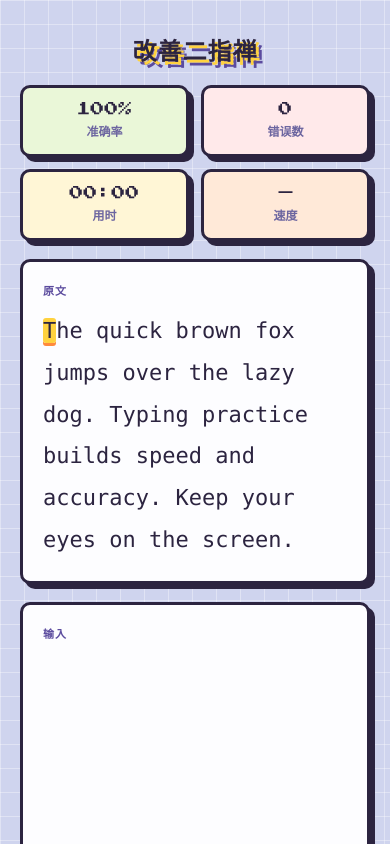
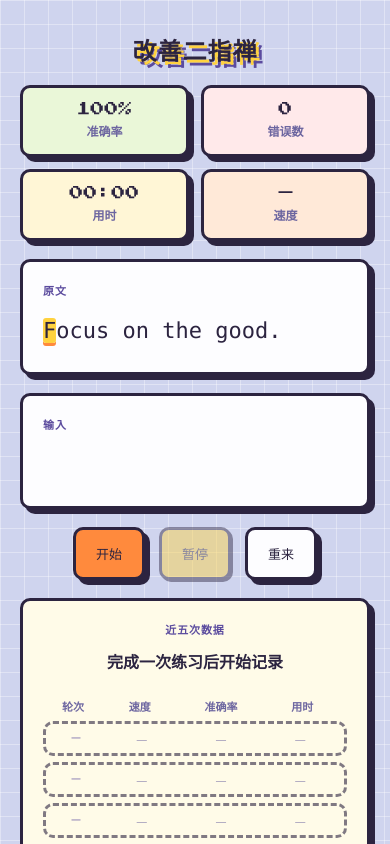
Before and after one commit to SmartJone/Carmen--, a React (Vite) app: page / in a window 390 px wide. Shown: the top 844 px of the page. Built offline with nearby package versions, Linux system fonts and the light colour scheme.

Commit message:
近五次成绩、随机中英文段落、修复中文输入法卡顿、放大按钮字号

```diff
--- a/src/App.tsx
+++ b/src/App.tsx
@@ -4,13 +4,14 @@ import { InputArea } from './components/InputArea'
 import { VirtualKeyboard } from './components/VirtualKeyboard'
 import { StatsBar } from './components/StatsBar'
 import { Controls } from './components/Controls'
-import { ResultCard } from './components/ResultCard'
-import { SAMPLE_TEXT } from './data/texts'
+import { ResultCard, type RunRecord } from './components/ResultCard'
+import { getRandomText } from './data/texts'
 import { useTypingEngine } from './hooks/useTypingEngine'
 import { useMediaQuery } from './hooks/useMediaQuery'
 
 function App() {
-  const engine = useTypingEngine(SAMPLE_TEXT)
+  const [currentText, setCurrentText] = useState(getRandomText)
+  const engine = useTypingEngine(currentText)
   const inputRef = useRef<HTMLTextAreaElement | null>(null)
   const wide = useMediaQuery('(min-width: 1180px)')
 
@@ -29,19 +30,40 @@ function App() {
     const ro = new ResizeObserver(update)
     ro.observe(el)
     return () => ro.disconnect()
-  }, [])
+  }, [currentText])
 
   const handleStart = () => {
     engine.start()
   }
 
   const handleReset = () => {
+    setCurrentText(getRandomText())
     engine.reset()
   }
 
+  const [history, setHistory] = useState<RunRecord[]>([])
+  const runCountRef = useRef(0)
+  const idRef = useRef(1)
+  const lastPhaseRef = useRef(engine.phase)
+
+  useEffect(() => {
+    if (engine.phase === 'finished' && lastPhaseRef.current !== 'finished') {
+      runCountRef.current += 1
+      const record: RunRecord = {
+        id: idRef.current++,
+        index: runCountRef.current,
+        wpm: engine.wpm,
+        accuracy: engine.accuracy,
+        time: engine.timeString,
+      }
+      setHistory((prev) => [record, ...prev].slice(0, 5))
+    }
+    lastPhaseRef.current = engine.phase
+  }, [engine.phase, engine.wpm, engine.accuracy, engine.timeString])
+
   const nextChar =
-    engine.phase === 'typing' && engine.typed.length < SAMPLE_TEXT.length
-      ? SAMPLE_TEXT[engine.typed.length]
+    engine.phase === 'typing' && engine.typed.length < currentText.length
+      ? currentText[engine.typed.length]
       : null
 
   return (
@@ -62,15 +84,17 @@ function App() {
           speed={engine.phase === 'finished' ? `${engine.wpm} WPM` : '—'}
         />
 
-        <TextDisplay text={SAMPLE_TEXT} typed={engine.typed} textRef={textRef} />
+        <TextDisplay text={currentText} typed={engine.typed} textRef={textRef} />
 
         <InputArea
-          text={SAMPLE_TEXT}
+          text={currentText}
           value={engine.typed}
           disabled={engine.phase !== 'typing'}
           minHeight={textHeight}
           inputRef={inputRef}
           onChange={engine.handleChange}
+          onCompositionStart={engine.handleCompositionStart}
+          onCompositionEnd={engine.handleCompositionEnd}
         />
 
         <Controls
@@ -83,13 +107,7 @@ function App() {
           onReset={handleReset}
         />
 
-        {engine.phase === 'finished' && (
-          <ResultCard
-            wpm={engine.wpm}
-            accuracy={engine.accuracy}
-            onReset={handleReset}
-          />
-        )}
+        <ResultCard records={history} onReset={handleReset} />
 
         {!wide && (
           <VirtualKeyboard side="full" nextChar={nextChar} streak={engine.streak} />
--- a/src/components/InputArea.tsx
+++ b/src/components/InputArea.tsx
@@ -7,6 +7,8 @@ interface InputAreaProps {
   minHeight: number
   inputRef: RefObject<HTMLTextAreaElement | null>
   onChange: (value: string) => void
+  onCompositionStart?: () => void
+  onCompositionEnd?: () => void
 }
 
 export function InputArea({
@@ -16,6 +18,8 @@ export function InputArea({
   minHeight,
   inputRef,
   onChange,
+  onCompositionStart,
+  onCompositionEnd,
 }: InputAreaProps) {
   return (
     <section className="card">
@@ -44,6 +48,8 @@ export function InputArea({
           autoCorrect="off"
           autoComplete="off"
           onChange={(e) => onChange(e.target.value)}
+          onCompositionStart={onCompositionStart}
+          onCompositionEnd={onCompositionEnd ? () => onCompositionEnd() : undefined}
         />
       </div>
     </section>
--- a/src/components/ResultCard.tsx
+++ b/src/components/ResultCard.tsx
@@ -1,6 +1,13 @@
-interface ResultCardProps {
+export interface RunRecord {
+  id: number
+  index: number
   wpm: number
   accuracy: number
+  time: string
+}
+
+interface ResultCardProps {
+  records: RunRecord[]
   onReset: () => void
 }
 
@@ -11,16 +18,62 @@ function grade(wpm: number, accuracy: number) {
   return { rank: 'C', msg: '稳扎稳打，慢慢提速' }
 }
 
-export function ResultCard({ wpm, accuracy, onReset }: ResultCardProps) {
-  const g = grade(wpm, accuracy)
+const SLOT_COUNT = 5
+
+export function ResultCard({ records, onReset }: ResultCardProps) {
+  const latest = records[0]
+  const g = latest ? grade(latest.wpm, latest.accuracy) : null
+  const slots: (RunRecord | null)[] = [
+    ...records,
+    ...Array(Math.max(0, SLOT_COUNT - records.length)).fill(null),
+  ]
 
   return (
     <section className="card result-card">
-      <h2 className="section-title">本次结果</h2>
-      <div className={`result-badge rank-${g.rank}`}>{g.rank}</div>
-      <p className="result-msg">
-        {g.msg} · {wpm} WPM
-      </p>
+      <h2 className="section-title">近五次数据</h2>
+
+      {g && latest ? (
+        <>
+          <p className="result-msg">
+            {g.msg} · {latest.wpm} WPM · {latest.accuracy}%
+          </p>
+        </>
+      ) : (
+        <>
+          <p className="result-msg">完成一次练习后开始记录</p>
+        </>
+      )}
+
+      <div className="result-head">
+        <span>轮次</span>
+        <span>速度</span>
+        <span>准确率</span>
+        <span>用时</span>
+      </div>
+
+      <ul className="result-list">
+        {slots.map((r, i) => {
+          if (!r) {
+            return (
+              <li key={`empty-${i}`} className="result-row is-empty">
+                <span className="result-order">—</span>
+                <span>—</span>
+                <span>—</span>
+                <span>—</span>
+              </li>
+            )
+          }
+          return (
+            <li key={r.id} className={i === 0 ? 'result-row is-latest' : 'result-row'}>
+              <span className="result-order">第{r.index}次</span>
+              <span>{r.wpm} WPM</span>
+              <span>{r.accuracy}%</span>
+              <span>{r.time}</span>
+            </li>
+          )
+        })}
+      </ul>
+
       <button className="btn btn-primary" onClick={onReset}>
         再来一次
       </button>
--- a/src/data/texts.ts
+++ b/src/data/texts.ts
@@ -1,4 +1,53 @@
-export const SAMPLE_TEXT =
-  'The quick brown fox jumps over the lazy dog. ' +
-  'Typing practice builds speed and accuracy. ' +
-  'Keep your eyes on the screen.'
+export const CHINESE_TEXTS = [
+  '人生不是等待风起，而是扬帆起航。',
+  '岁月不饶人，但我亦不饶岁月。',
+  '温柔是力量，微笑是勇气。',
+  '路虽远，行则将至；事虽难，做则必成。',
+  '愿你眼里有光，心中有暖，脚下有路。',
+  '不怕慢，只怕站。',
+  '山高自有路，水深自有渡。',
+  '好好吃饭，好好睡觉，认真生活。',
+  '一花一世界，一木一浮生。',
+  '知足常乐，淡泊明志。',
+  '用心过好每一天，未来自会有答案。',
+  '笨鸟先飞，勤能补拙。',
+  '爱笑的人，运气都不会太差。',
+  '静水流深，厚积薄发。',
+  '小小善行，足以温暖人心。',
+  '花开堪折直须折，莫待无花空折枝。',
+  '人生如逆旅，我亦是行人。',
+  '细雨湿衣看不见，闲花落地听无声。',
+  '纵然困顿难行，亦要砥砺前行。',
+  '心安处是吾乡。',
+]
+
+export const ENGLISH_TEXTS = [
+  'Life is short. Smile while you still have teeth.',
+  'Coffee first. Talk later.',
+  'Happiness is homemade.',
+  'Stay curious. Keep learning.',
+  'Little things make big days.',
+  'Kindness is free. Sprinkle it everywhere.',
+  'Dream big. Start small.',
+  'Good things take time.',
+  'Be the change you wish to see.',
+  'Do more of what makes you happy.',
+  'Less perfection. More authenticity.',
+  'Create your own sunshine.',
+  'Mistakes are proof you are trying.',
+  'Progress not perfection.',
+  'Slow down. Breathe. Repeat.',
+  'You are braver than you think.',
+  'Act now. Think less.',
+  'Enjoy the little moments.',
+  'Focus on the good.',
+  'Choose joy.',
+]
+
+export function getRandomText(): string {
+  const allTexts = [...CHINESE_TEXTS, ...ENGLISH_TEXTS]
+  const index = Math.floor(Math.random() * allTexts.length)
+  return allTexts[index]
+}
+
+export const SAMPLE_TEXT = getRandomText()
--- a/src/hooks/useTypingEngine.ts
+++ b/src/hooks/useTypingEngine.ts
@@ -13,6 +13,7 @@ export function useTypingEngine(text: string) {
   const [phase, setPhase] = useState<Phase>('idle')
   const [typed, setTyped] = useState('')
   const [elapsedMs, setElapsedMs] = useState(0)
+  const [isComposing, setIsComposing] = useState(false)
   const accumulatedRef = useRef(0)
   const segmentStartRef = useRef<number | null>(null)
   const timerRef = useRef<number | null>(null)
@@ -41,6 +42,7 @@ export function useTypingEngine(text: string) {
     segmentStartRef.current = Date.now()
     setElapsedMs(0)
     setPhase('typing')
+    setTyped('')
   }, [phase])
 
   const pause = useCallback(() => {
@@ -64,14 +66,19 @@ export function useTypingEngine(text: string) {
     setPhase('idle')
     setTyped('')
     setElapsedMs(0)
+    setIsComposing(false)
   }, [])
 
   const handleChange = useCallback(
     (value: string) => {
       if (phase !== 'typing') return
+      if (isComposing) {
+        setTyped(value)
+        return
+      }
       const next = value.slice(0, text.length)
       setTyped(next)
-      if (next.length === text.length) {
+      if (next.length === text.length && next === text) {
         if (timerRef.current !== null) window.clearInterval(timerRef.current)
         accumulatedRef.current = currentElapsed()
         segmentStartRef.current = null
@@ -79,8 +86,16 @@ export function useTypingEngine(text: string) {
         setPhase('finished')
       }
     },
-    [phase, text, currentElapsed],
+    [phase, text, currentElapsed, isComposing],
   )
+
+  const handleCompositionStart = useCallback(() => {
+    setIsComposing(true)
+  }, [])
+
+  const handleCompositionEnd = useCallback((_e?: unknown) => {
+    setIsComposing(false)
+  }, [])
 
   const { correctCount, errorCount } = useMemo(() => {
     let correct = 0
@@ -121,5 +136,7 @@ export function useTypingEngine(text: string) {
     resume,
     reset,
     handleChange,
+    handleCompositionStart,
+    handleCompositionEnd,
   }
 }
--- a/src/index.css
+++ b/src/index.css
@@ -200,8 +200,8 @@ button {
 
 .btn {
   font-family: var(--pixel);
-  font-size: 13px;
-  padding: 14px 30px;
+  font-size: 18px;
+  padding: 18px 36px;
   border: 3px solid var(--border);
   border-radius: var(--radius);
   background: var(--panel);
@@ -269,10 +269,75 @@ button {
   color: var(--text-muted);
 }
 
+.result-badge.is-empty {
+  color: var(--border);
+  opacity: 0.35;
+}
+
+.result-row.is-empty {
+  background: transparent;
+  border-style: dashed;
+  box-shadow: none;
+  color: var(--text-muted);
+  opacity: 0.6;
+}
+
 .result-msg {
   margin: 0 0 18px;
   font-size: 16px;
   font-weight: 700;
+}
+
+/* 近五次数据 */
+.result-head,
+.result-row {
+  display: grid;
+  grid-template-columns: 3.6rem repeat(3, minmax(0, 1fr));
+  gap: 6px;
+  align-items: center;
+  padding: 9px 10px;
+  border: 3px solid var(--border);
+  border-radius: var(--radius);
+  font-size: 13px;
+  font-variant-numeric: tabular-nums;
+}
+
+.result-head {
+  background: transparent;
+  border: none;
+  padding: 0 10px 4px;
+  font-size: 12px;
+  font-weight: 700;
+  color: var(--text-muted);
+}
+
+.result-list {
+  list-style: none;
+  margin: 0 0 18px;
+  padding: 0;
+  display: flex;
+  flex-direction: column;
+  gap: 6px;
+}
+
+.result-row {
+  background: var(--panel);
+  color: var(--text);
+}
+
+.result-row.is-latest {
+  background: var(--yellow);
+  box-shadow: 3px 3px 0 var(--border);
+}
+
+.result-order {
+  font-family: var(--pixel);
+  font-size: 10px;
+  color: var(--indigo);
+}
+
+.result-row > span:not(:first-child) {
+  text-align: center;
 }
 
 /* 模拟键盘 */
@@ -434,12 +499,29 @@ button {
     grid-template-columns: repeat(2, 1fr);
   }
 
+  .btn {
+    font-size: 13px;
+    padding: 14px 20px;
+  }
+
   .app-title {
     font-size: 24px;
   }
 
   .result-badge {
     font-size: 40px;
+  }
+
+  .result-head,
+  .result-row {
+    grid-template-columns: 3rem repeat(3, minmax(0, 1fr));
+    gap: 4px;
+    padding: 7px 6px;
+    font-size: 11px;
+  }
+
+  .result-order {
+    font-size: 9px;
   }
 
   .stat-value {
```
